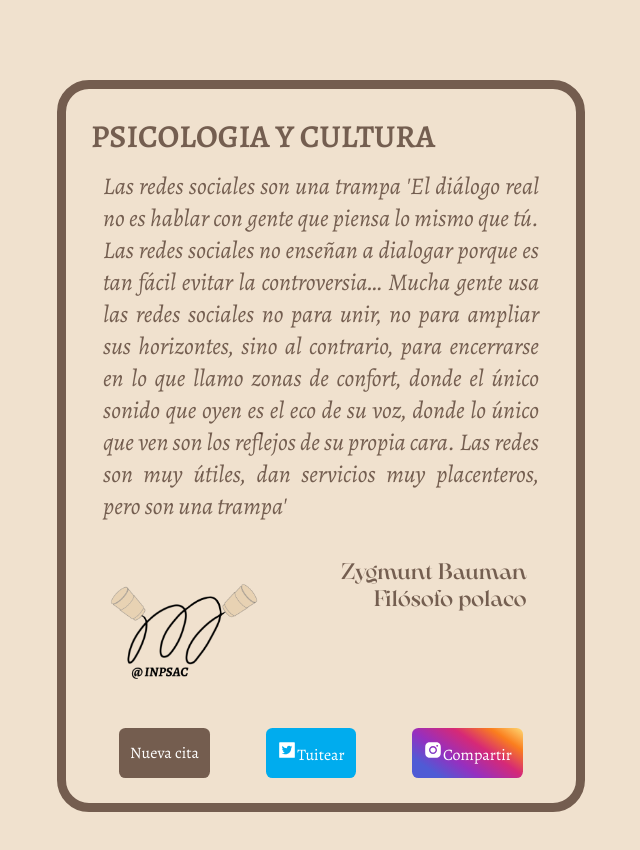
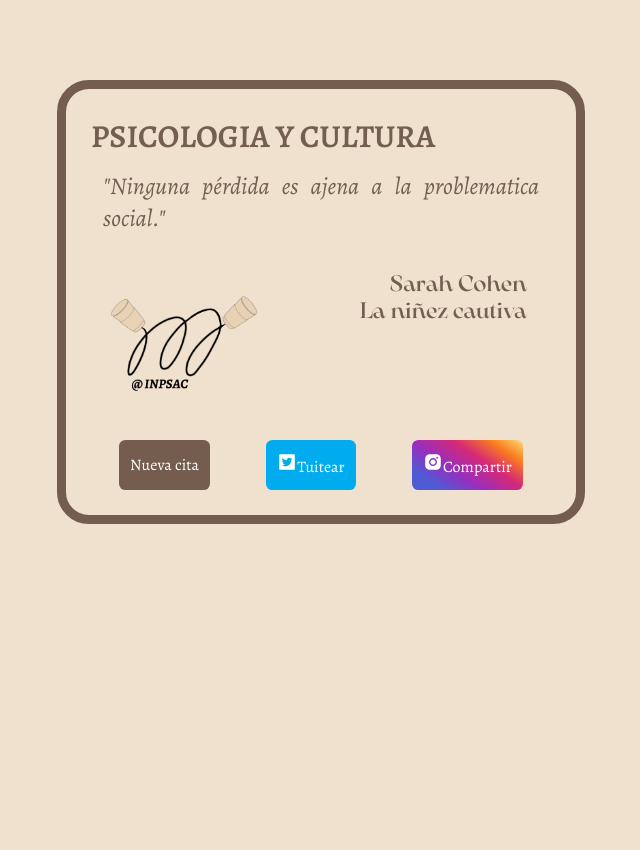
Before and after one commit to JairMontenegro/Random-Quote, a React (Create React App) app: page / in a window 1280 px wide. Shown: the top 850 px of the page, without its empty margins (319-959 px from the left). Built offline with nearby package versions, Linux system fonts and the light colour scheme; the HTML template or start-up script is replaced by a standard one.

Commit message:
new quote

```diff
--- a/src/components/frame.js
+++ b/src/components/frame.js
@@ -14,22 +14,15 @@ function Frame(props) {
   return (
     <div id="quote-box">
       <header>PSICOLOGIA Y CULTURA</header>
-      <p id="text">
-        Las redes sociales son una trampa 'El diálogo real no es hablar con
-        gente que piensa lo mismo que tú. Las redes sociales no enseñan a
-        dialogar porque es tan fácil evitar la controversia… Mucha gente usa las
-        redes sociales no para unir, no para ampliar sus horizontes, sino al
-        contrario, para encerrarse en lo que llamo zonas de confort, donde el
-        único sonido que oyen es el eco de su voz, donde lo único que ven son
-        los reflejos de su propia cara. Las redes son muy útiles, dan servicios
-        muy placenteros, pero son una trampa'
-      </p>
+      <p id="text">"Ninguna pérdida es ajena a la problematica social." </p>
       <img
         className="img-inpsac"
         src={require(`../img/${props.image}.png`)}
         alt="img-inpsac"
       />
-      <p id="author">Zygmunt Bauman Filósofo polaco</p>
+      <p id="author">
+        Sarah Cohen <br /> La niñez cautiva
+      </p>
       <Share />
     </div>
   );
--- a/src/sass/frame.scss
+++ b/src/sass/frame.scss
@@ -44,5 +44,5 @@ header{
     max-width: 10em;
     position: relative;
     top: -7rem;
-    right: -2rem;
+    right: -5rem;
 }
```
